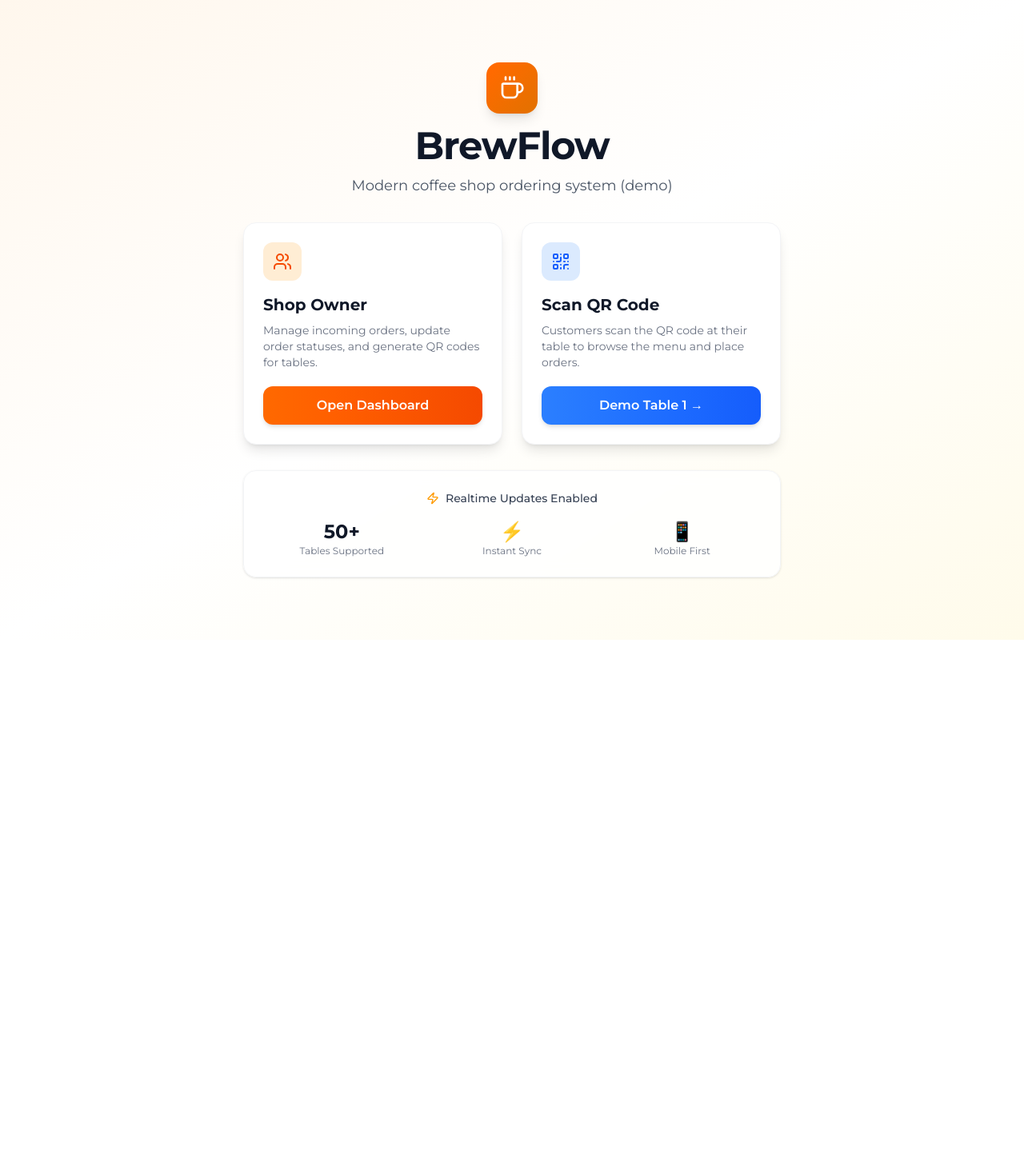
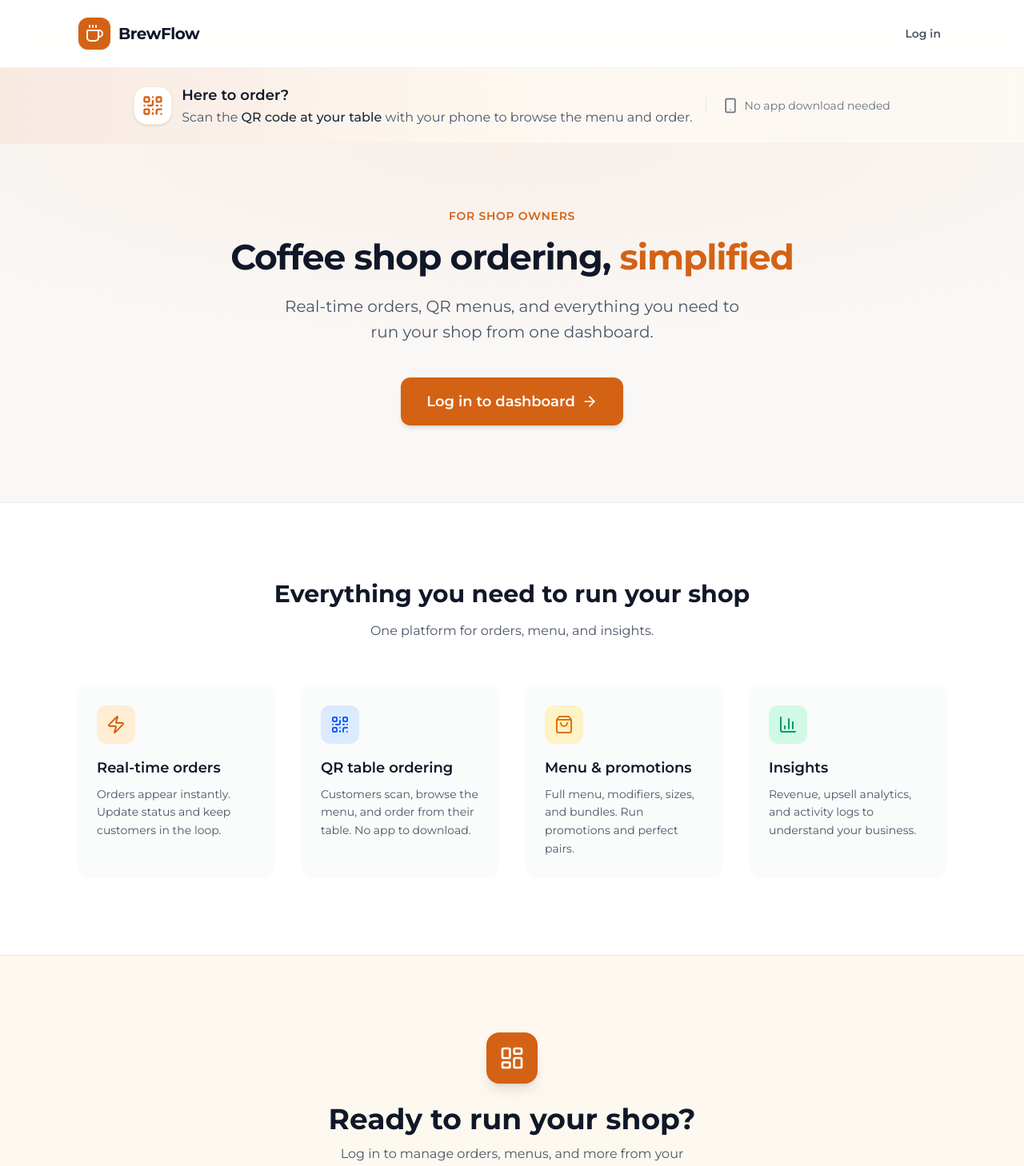
Before and after one commit to danaWork/brewflow, a Next.js app: page / in a window 1280 px wide. Shown: the top 1458 px of the page at 80% size. Before the commit the page ends 800 px from the top, so only its background shows below. Built offline with nearby package versions, Linux system fonts and the light colour scheme; no server answers.

Commit message:
Update landing page.

```diff
--- a/app/page.tsx
+++ b/app/page.tsx
@@ -1,89 +1,189 @@
 import Link from "next/link";
-import { QrCode, Coffee, Zap, Users } from "lucide-react";
+import {
+  Coffee,
+  QrCode,
+  LayoutDashboard,
+  Zap,
+  BarChart3,
+  ShoppingBag,
+  ArrowRight,
+  Smartphone,
+} from "lucide-react";
 
 export default function Home() {
   return (
-    <div className="min-h-screen bg-gradient-to-br from-orange-50 via-white to-amber-50 flex flex-col items-center justify-center p-4 sm:p-6 text-center font-sans">
-      <div className="max-w-2xl w-full">
-        {/* Hero Section */}
-        <div className="mb-8">
-          <div className="inline-flex items-center justify-center w-16 h-16 bg-gradient-to-br from-orange-500 to-amber-600 rounded-2xl shadow-lg mb-4">
-            <Coffee className="w-8 h-8 text-white" />
+    <div className="min-h-screen bg-[#faf8f6] flex flex-col antialiased">
+      {/* Header */}
+      <header className="sticky top-0 z-50 border-b border-orange-100/80 bg-white/90 backdrop-blur-md">
+        <div className="max-w-6xl mx-auto px-4 sm:px-6 lg:px-8 py-3 sm:py-4 flex items-center justify-between">
+          <Link
+            href="/"
+            className="flex items-center gap-2.5 rounded-lg -ml-1 p-1.5 transition-colors hover:bg-orange-50/50"
+          >
+            <div className="w-9 h-9 sm:w-10 sm:h-10 bg-[#D46215] rounded-xl flex items-center justify-center shadow-sm">
+              <Coffee className="w-5 h-5 sm:w-6 sm:h-6 text-white" />
             </div>
-          <h1 className="text-4xl sm:text-5xl font-bold tracking-tight text-gray-900 mb-3">
+            <span className="text-lg sm:text-xl font-bold text-gray-900 tracking-tight">
               BrewFlow
-          </h1>
-          <p className="text-lg text-gray-600">
-            Modern coffee shop ordering system (demo)
+            </span>
+          </Link>
+          <Link
+            href="/login"
+            className="text-sm font-semibold text-gray-600 hover:text-[#D46215] transition-colors py-2 px-3 rounded-lg hover:bg-orange-50/50 -mr-1"
+          >
+            Log in
+          </Link>
+        </div>
+      </header>
+
+      <main className="flex-1">
+        {/* Customer callout — first thing visitors see */}
+        <section
+          className="border-b border-orange-100/80 bg-gradient-to-r from-[#D46215]/10 via-orange-50/60 to-amber-50/40"
+          aria-label="Customer ordering"
+        >
+          <div className="max-w-6xl mx-auto px-4 sm:px-6 lg:px-8 py-4 sm:py-5">
+            <div className="flex flex-col sm:flex-row sm:items-center sm:justify-center gap-3 sm:gap-4 text-center sm:text-left">
+              <div className="flex items-center justify-center sm:justify-start gap-3">
+                <div className="w-11 h-11 sm:w-12 sm:h-12 bg-white rounded-2xl flex items-center justify-center shadow-sm border border-orange-100 shrink-0">
+                  <QrCode className="w-6 h-6 sm:w-7 sm:h-7 text-[#D46215]" />
+                </div>
+                <div>
+                  <p className="font-semibold text-gray-900 text-base sm:text-lg">
+                    Here to order?
+                  </p>
+                  <p className="text-sm sm:text-base text-gray-600 mt-0.5">
+                    Scan the <span className="font-medium text-gray-800">QR code at your table</span> with your phone to browse the menu and order.
                   </p>
                 </div>
+              </div>
+              <div className="flex items-center justify-center gap-2 text-gray-500 sm:border-l sm:border-gray-200 sm:pl-5">
+                <Smartphone className="w-5 h-5 shrink-0" />
+                <span className="text-xs sm:text-sm">No app download needed</span>
+              </div>
+            </div>
+          </div>
+        </section>
 
-        {/* Cards */}
-        <div className="grid gap-4 sm:gap-6 md:grid-cols-2 text-left mb-8">
+        {/* Hero — for shop owners */}
+        <section className="relative overflow-hidden">
+          <div className="absolute inset-0 bg-[radial-gradient(ellipse_80%_60%_at_50%_0%,rgba(212,98,21,0.06),transparent)] pointer-events-none" />
+          <div className="max-w-6xl mx-auto px-4 sm:px-6 lg:px-8 pt-12 sm:pt-16 md:pt-20 pb-16 sm:pb-20 md:pb-24 text-center relative">
+            <p className="text-sm font-semibold text-[#D46215] uppercase tracking-wider mb-3 sm:mb-4">
+              For shop owners
+            </p>
+            <h1 className="text-3xl sm:text-4xl md:text-5xl lg:text-[2.75rem] font-bold text-gray-900 tracking-tight max-w-3xl mx-auto leading-[1.15]">
+              Coffee shop ordering,{" "}
+              <span className="text-[#D46215]">simplified</span>
+            </h1>
+            <p className="mt-4 sm:mt-5 text-base sm:text-lg md:text-xl text-gray-600 max-w-xl mx-auto leading-relaxed">
+              Real-time orders, QR menus, and everything you need to run your shop from one dashboard.
+            </p>
+            <div className="mt-8 sm:mt-10">
+              <Link
+                href="/login"
+                className="inline-flex items-center justify-center gap-2 px-6 sm:px-8 py-3.5 sm:py-4 bg-[#D46215] hover:bg-[#B75311] text-white font-semibold rounded-xl shadow-md hover:shadow-lg transition-all text-base sm:text-lg active:scale-[0.98]"
+              >
+                Log in to dashboard
+                <ArrowRight className="w-5 h-5" aria-hidden />
+              </Link>
+            </div>
+          </div>
+        </section>
 
-          {/* Owner Card */}
-          <div className="bg-white p-6 rounded-2xl border border-gray-100 flex flex-col h-full shadow-lg hover:shadow-xl transition-all hover:-translate-y-1">
-            <div className="w-12 h-12 bg-orange-100 rounded-xl flex items-center justify-center mb-4">
-              <Users className="w-6 h-6 text-orange-600" />
+        {/* Features */}
+        <section className="border-t border-gray-200/80 bg-white">
+          <div className="max-w-6xl mx-auto px-4 sm:px-6 lg:px-8 py-14 sm:py-20 md:py-24">
+            <h2 className="text-xl sm:text-2xl md:text-3xl font-bold text-gray-900 text-center mb-4">
+              Everything you need to run your shop
+            </h2>
+            <p className="text-gray-600 text-center max-w-lg mx-auto mb-10 sm:mb-14 text-sm sm:text-base">
+              One platform for orders, menu, and insights.
+            </p>
+            <div className="grid grid-cols-1 sm:grid-cols-2 lg:grid-cols-4 gap-6 sm:gap-8">
+              <div className="group p-5 sm:p-6 rounded-2xl bg-gray-50/80 hover:bg-orange-50/40 border border-transparent hover:border-orange-100 transition-all duration-200">
+                <div className="w-12 h-12 rounded-xl bg-orange-100 flex items-center justify-center mb-4 group-hover:bg-orange-200/60 transition-colors">
+                  <Zap className="w-6 h-6 text-[#D46215]" aria-hidden />
                 </div>
-            <h2 className="text-xl font-bold text-gray-900 mb-2">
-              Shop Owner
+                <h3 className="font-semibold text-gray-900 text-base sm:text-lg">Real-time orders</h3>
+                <p className="text-sm text-gray-600 mt-2 leading-relaxed">
+                  Orders appear instantly. Update status and keep customers in the loop.
+                </p>
+              </div>
+              <div className="group p-5 sm:p-6 rounded-2xl bg-gray-50/80 hover:bg-blue-50/60 border border-transparent hover:border-blue-100 transition-all duration-200">
+                <div className="w-12 h-12 rounded-xl bg-blue-100 flex items-center justify-center mb-4 group-hover:bg-blue-200/60 transition-colors">
+                  <QrCode className="w-6 h-6 text-blue-600" aria-hidden />
+                </div>
+                <h3 className="font-semibold text-gray-900 text-base sm:text-lg">QR table ordering</h3>
+                <p className="text-sm text-gray-600 mt-2 leading-relaxed">
+                  Customers scan, browse the menu, and order from their table. No app to download.
+                </p>
+              </div>
+              <div className="group p-5 sm:p-6 rounded-2xl bg-gray-50/80 hover:bg-amber-50/60 border border-transparent hover:border-amber-100 transition-all duration-200">
+                <div className="w-12 h-12 rounded-xl bg-amber-100 flex items-center justify-center mb-4 group-hover:bg-amber-200/60 transition-colors">
+                  <ShoppingBag className="w-6 h-6 text-amber-600" aria-hidden />
+                </div>
+                <h3 className="font-semibold text-gray-900 text-base sm:text-lg">Menu & promotions</h3>
+                <p className="text-sm text-gray-600 mt-2 leading-relaxed">
+                  Full menu, modifiers, sizes, and bundles. Run promotions and perfect pairs.
+                </p>
+              </div>
+              <div className="group p-5 sm:p-6 rounded-2xl bg-gray-50/80 hover:bg-emerald-50/60 border border-transparent hover:border-emerald-100 transition-all duration-200">
+                <div className="w-12 h-12 rounded-xl bg-emerald-100 flex items-center justify-center mb-4 group-hover:bg-emerald-200/60 transition-colors">
+                  <BarChart3 className="w-6 h-6 text-emerald-600" aria-hidden />
+                </div>
+                <h3 className="font-semibold text-gray-900 text-base sm:text-lg">Insights</h3>
+                <p className="text-sm text-gray-600 mt-2 leading-relaxed">
+                  Revenue, upsell analytics, and activity logs to understand your business.
+                </p>
+              </div>
+            </div>
+          </div>
+        </section>
+
+        {/* CTA */}
+        <section className="border-t border-gray-200/80 bg-gradient-to-b from-orange-50/80 to-amber-50/50">
+          <div className="max-w-6xl mx-auto px-4 sm:px-6 lg:px-8 py-14 sm:py-20 md:py-24 text-center">
+            <div className="inline-flex items-center justify-center w-14 h-14 sm:w-16 sm:h-16 bg-[#D46215] rounded-2xl shadow-lg mb-6" aria-hidden>
+              <LayoutDashboard className="w-7 h-7 sm:w-8 sm:h-8 text-white" />
+            </div>
+            <h2 className="text-2xl sm:text-3xl md:text-4xl font-bold text-gray-900">
+              Ready to run your shop?
             </h2>
-            <p className="text-sm text-gray-500 mb-5 flex-grow">
-              Manage incoming orders, update order statuses, and generate QR codes for tables.
+            <p className="mt-3 text-gray-600 max-w-md mx-auto text-sm sm:text-base">
+              Log in to manage orders, menus, and more from your dashboard.
             </p>
             <Link
               href="/login"
-              className="inline-flex items-center justify-center w-full py-3 px-4 bg-gradient-to-r from-orange-500 to-orange-600 hover:from-orange-600 hover:to-orange-700 text-white rounded-xl font-semibold transition-all shadow-md hover:shadow-lg active:scale-[0.98] transform"
+              className="mt-6 sm:mt-8 inline-flex items-center justify-center gap-2 px-6 sm:px-8 py-3.5 sm:py-4 bg-[#D46215] hover:bg-[#B75311] text-white font-semibold rounded-xl shadow-md hover:shadow-lg transition-all text-base sm:text-lg active:scale-[0.98]"
             >
-              Open Dashboard
+              Log in
+              <ArrowRight className="w-5 h-5" aria-hidden />
             </Link>
           </div>
+        </section>
 
-          {/* Scan QR Card */}
-          <div className="bg-white p-6 rounded-2xl border border-gray-100 flex flex-col h-full shadow-lg hover:shadow-xl transition-all hover:-translate-y-1">
-            <div className="w-12 h-12 bg-blue-100 rounded-xl flex items-center justify-center mb-4">
-              <QrCode className="w-6 h-6 text-blue-600" />
+        {/* Footer */}
+        <footer className="border-t border-gray-200/80 bg-white">
+          <div className="max-w-6xl mx-auto px-4 sm:px-6 lg:px-8 py-6 sm:py-8">
+            <div className="flex flex-col sm:flex-row items-center justify-between gap-4">
+              <div className="flex items-center gap-2">
+                <Coffee className="w-5 h-5 text-[#D46215]" aria-hidden />
+                <span className="font-semibold text-gray-900">BrewFlow</span>
               </div>
-            <h2 className="text-xl font-bold text-gray-900 mb-2">
-              Scan QR Code
-            </h2>
-            <p className="text-sm text-gray-500 mb-5 flex-grow">
-              Customers scan the QR code at their table to browse the menu and place orders.
-            </p>
               <Link
-              href="/customer/table/table-1"
-              target="_blank"
-              className="inline-flex items-center justify-center w-full py-3 px-4 bg-gradient-to-r from-blue-500 to-blue-600 hover:from-blue-600 hover:to-blue-700 text-white rounded-xl font-semibold transition-all shadow-md hover:shadow-lg active:scale-[0.98] transform"
+                href="/login"
+                className="text-sm font-medium text-gray-500 hover:text-[#D46215] transition-colors"
               >
-              Demo Table 1 →
+                Log in
               </Link>
             </div>
-
+            <p className="mt-4 sm:mt-6 text-xs text-gray-400 text-center sm:text-left">
+              © {new Date().getFullYear()} BrewFlow. Modern coffee shop ordering.
+            </p>
           </div>
-
-        {/* Features */}
-        <div className="bg-white/80 backdrop-blur rounded-2xl p-6 border border-gray-100 shadow-sm">
-          <div className="flex items-center justify-center gap-2 text-sm text-gray-500 mb-4">
-            <Zap className="w-4 h-4 text-amber-500" />
-            <span className="font-medium text-gray-700">Realtime Updates Enabled</span>
-          </div>
-          <div className="grid grid-cols-3 gap-4 text-center">
-            <div>
-              <p className="text-2xl font-bold text-gray-900">50+</p>
-              <p className="text-xs text-gray-500">Tables Supported</p>
-            </div>
-            <div>
-              <p className="text-2xl font-bold text-gray-900">⚡</p>
-              <p className="text-xs text-gray-500">Instant Sync</p>
-            </div>
-            <div>
-              <p className="text-2xl font-bold text-gray-900">📱</p>
-              <p className="text-xs text-gray-500">Mobile First</p>
-            </div>
-          </div>
-        </div>
-      </div>
+        </footer>
+      </main>
     </div>
   );
 }
```
Lines whose indentation alone changed are shown as unchanged.
